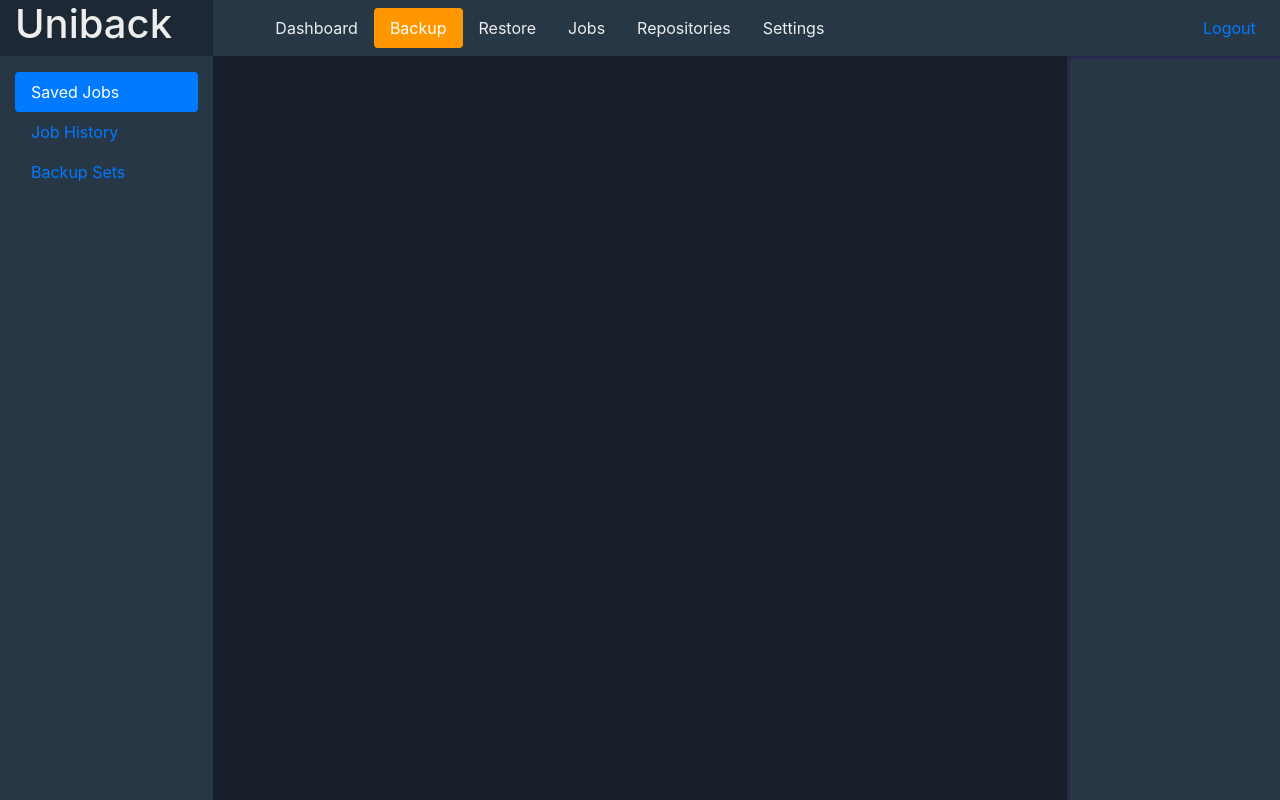
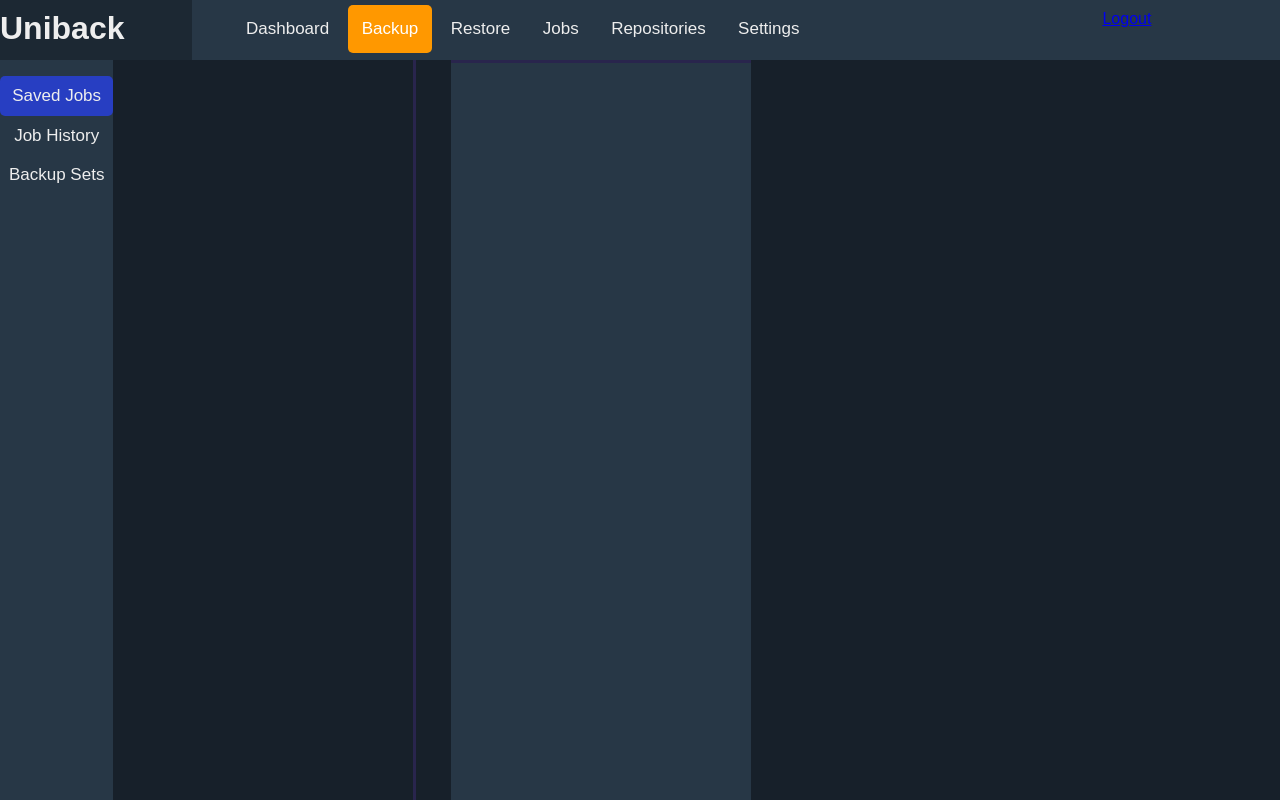
Before and after one commit to XXL6/uniback, a Flask app: page /backup/saved_jobs in a window 1280 px wide. Run offline with Flask 2, Linux system fonts and the light colour scheme; parts of the project's set-up code (start-up, migrations or seed data) failed here and were passed over; some libraries are stand-ins or nearby versions.

Commit message:
Ditched Bootstrap for more CSS oriented approach. Made the sidebar resizable.

```diff
--- a/uniback/static/app_layout.css
+++ b/uniback/static/app_layout.css
@@ -1,50 +1,18 @@
 .app-header {
-    color: #eeeeee;
-    background-color: #273746;
-    display: inline-block;
-    width: 100%;
+    display: grid;
+    grid-template-columns: repeat(20, 1fr);
+    height: 60px;
 }
 
-.corner-title {
-    background-color: #1C2833;
-    display: inline-block;
-    min-width: 140px;
+.tab-content {
+    display: grid;
+    grid-template-columns: repeat(20, 1fr);
+    height: calc(100vh - 60px);
 }
 
-.navbar .nav-pills > li > a {
-    color: #eeeeee;
+.list-group {
+    padding-left: 0px;
 }
-
-.navbar .nav-pills > li > a:hover {
-    background-color: #ffe0b2;
-    color: #111111;
-}
-
-.navbar .nav-pills .active > a {
-    background-color: #ff9800;
-    color: #ffffff;
-}
-
-.menu-container {
-    background-color: #273746;
-    height: calc(100vh - 56px);
-    /*height: 100vh;*/
-}
-
-#v-pills-tab {
-    color: #eeeeee;
-}
-
-.menu-container .menu-item > a{
-    /*background-color: #c5cae9;*/
-    background-color: #ffffff;
-    color: #eeeeee;
-}
-
-.menu-container .menu-item .active > a {
-    background-color: #5c6bc0;
-}
-
 
 .list-group-item {
     background-color: #565657;
@@ -52,6 +20,23 @@
     line-height: 1.2em;
     padding-top: 0%;
     padding-bottom: 0%;
+    margin-bottom: 3px;
+    display: grid;
+    grid-template-columns: repeat(16, 1fr);
+}
+
+.list-group-item.active {
+    background-color: #2efddbc2;
+}
+
+.list-group-item.hover {
+    background-color: #7676a1;
+    cursor: pointer;
+}
+
+.list-group-item.active.hover {
+    background-color: #404064;
+    cursor: pointer;
 }
 
 /*
@@ -75,90 +60,50 @@
 .list-checkbox-div {
     top: 0px;
     float: left;
-    position: absolute;
-    width: 4%;
+    position: relative;
     height: 100%;
     border-right-style: solid;
     border-color: #29254d;
+    grid-column: span 1;
+    min-width: 35px;
 }
 
 .list-content-group {
     top: 0px;
-    left: 5%;
     position: relative;
-    width: 95%;
-    height: 100%;
+    padding-left: 5px;
     padding-bottom: 10px;
     padding-top: 10px;
+    grid-column: span 15;
 }
 
 .list-checkbox {
-    float: left;
-    position: absolute;
+    left: 40%;
+    position: relative;
     top: 40%;
     transform: scale(1.5);
-    /*height: 100%;
-    width: 50%;
-    position: absolute;
-    top: 40%;*/
 }
 
 .list-content {
     position: relative;
 }
 
-.sidebar-container {
-    border-top-style: solid;
-    border-color: #29254d;
-    background-color: #273746;
+
+/* not actually part of the left-hand menu but is all the content to the right of the menu and to the left of the sidebar*/
+.menu-content {
     overflow: auto;
-    height: calc(100vh - 56px);
+    height: 100%;
     padding-left: 0%;
     padding-right: 0%;
+    box-sizing: border-box;
+    width: 70%;
+    min-width: 300px;
+    flex: 1 1 auto;
 }
 
-.sidebar-resize-bar {
-    position: sticky;
-    left: 0;
-    float: left;
-    z-index: 100;
-    height: calc(100vh - 59px); /* add extra -3 because we're accounting for the top border of .sidebar-container */
-    width: 3px;
-    cursor: ew-resize;
-    background-color: #29254d; /* same color as the .sidebar-container border-color as this is now its' "border" instead of using border-left
-    we do this so we have a border that we can have the cursor change to the resize cursor*/
-}
-
-.sidebar-content {
-    padding-right: 15px;
-    padding-left: 15px;
-    width: calc(100% - 6px);
-    height: 100%;
-    position: relative;
-    left: 3px;
-}
-
-.menu-content {
+.flex-wrapper {
     overflow: auto;
-    height: calc(100vh - 56px);
-    padding-left: 0%;
-    padding-right: 0%;
-}
-/*
-.wrapper {
     display: flex;
     width: 100%;
-    align-items: stretch;
+    grid-column: span 17;
 }
-
-#sidebar {
-    min-width: 250px;
-    max-width: 250px;
-    min-height: calc(100vh - 56px);
-}
-
-#sidebar.active {
-    margin-right: -250px;
-    overflow: hidden;
-}
-*/
--- a/uniback/static/global.css
+++ b/uniback/static/global.css
@@ -7,3 +7,11 @@
 html, .container-fluid {
     height: 100%;
 }
+
+html * {
+    font-family: Arial, Helvetica, sans-serif;
+}
+
+ul {
+    list-style-type: none;
+}
--- /dev/null
+++ b/uniback/static/menu.css
@@ -0,0 +1,46 @@
+.menu-container {
+    background-color: #273746;
+    height: calc(100vh - 60px);
+    grid-column: span 3;
+    /*height: 100vh;*/
+}
+
+#v-pills-tab {
+    color: #eeeeee;
+}
+
+.menu-container .menu-item {
+    color: #eeeeee;
+    display: inline-block;
+    text-align: center;
+    padding-top: 10px;
+    padding-bottom: 10px;
+    width: 100%;
+    text-decoration: none;
+    font-size: 17px;
+    border-radius: 5px;
+}
+
+.menu-container .menu-item:hover {
+    background-color: #a3a5f1;
+    color: #111111;
+}
+
+.menu-container .menu-item.active:hover {
+    background-color: #a3a5f1;
+    color: #111111;
+}
+
+.menu-container .menu-item.active {
+    background-color: #273ec2;
+}
+
+.menu-container .menu-item:active {
+    background-color: #44308d;
+    color: #ffffff;
+    transform: scale(0.99);
+}
+
+ul.menu-items {
+    padding-left: 0%;
+}
--- /dev/null
+++ b/uniback/static/navbar.css
@@ -0,0 +1,67 @@
+.nav-account-items {
+    display: relative;
+    float: right;
+    grid-column: span 3;
+    padding: 10px 10px 10px 10px;
+    background-color: #273746;
+}
+
+.navigation-bar {
+    color: #eeeeee;
+    background-color: #273746;
+    display: inline-block;
+    width: 100%;
+}
+
+.corner-title {
+    background-color: #1C2833;
+    display: inline-block;
+    min-width: 140px;
+    grid-column: span 3;
+}
+
+.corner-title > h1 {
+    margin-top: 10px;
+    margin-bottom: 10px;
+}
+
+.pill-bar {
+    grid-column: span 14;
+    background-color: #273746;
+}
+
+.nav-pills {
+    margin-top: 5px;
+    margin-bottom: 5px;
+
+}
+
+.pill-bar .nav-pills > li > a {
+    color: #eeeeee;
+    display: inline-block;
+    text-align: center;
+    padding: 14px;
+    text-decoration: none;
+    font-size: 17px;
+    border-radius: 5px;
+}
+
+.pill-bar .nav-pills > li > a:hover {
+    background-color: #ffe0b2;
+    color: #111111;
+}
+
+.pill-bar .nav-pills > li > a:active {
+    background-color: #997a4b;
+    color: #111111;
+    transform: scale(0.99);
+}
+
+.nav-item {
+    display: inline-block;
+}
+
+.pill-bar .nav-pills .active > a {
+    background-color: #ff9800;
+    color: #ffffff;
+}
--- /dev/null
+++ b/uniback/static/sidebar.css
@@ -0,0 +1,33 @@
+.sidebar-container {
+    border-top-style: solid;
+    border-color: #29254d;
+    background-color: #273746;
+    overflow: auto;
+    padding-left: 0%;
+    padding-right: 0%;
+    box-sizing: border-box;
+    min-width: 300px;
+    flex: 1 999 auto;
+}
+
+.sidebar-resize-bar {
+    position: sticky;
+    left: 0;
+    float: left;
+    z-index: 100;
+    height: 100%;
+    width: 3px;
+    cursor: ew-resize;
+    background-color: #29254d; /* same color as the .sidebar-container border-color as this is now its' "border" instead of using border-left
+    we do this so we have a border that we can have the cursor change to the resize cursor*/
+    flex: 0 0 auto;
+}
+
+.sidebar-content {
+    padding-right: 15px;
+    padding-left: 15px;
+    width: calc(100% - 33px); /* minus padding and the resize-bar */
+    height: 100%;
+    position: relative;
+    left: 3px;
+}
--- a/uniback/templates/app_layout.html
+++ b/uniback/templates/app_layout.html
@@ -5,25 +5,22 @@
 {% import "navigation_bar.html" as navigation_bar %}
 <link type="text/css" rel="stylesheet" href="{{ url_for('static', filename='app_layout.css') }}">
 <body>
-    <header class="corner-title col-md-2 float-left">
+    <div class="app-header">
+        <header class="corner-title">
             <h1>Uniback</h1>
         </header>
-    <header class="app-header col-md-10 float-right">
-        <nav class="navbar navbar-expand-md navbar-light">
-            <div class="container-fluid">
+        <div class="pill-bar">
             {{ navigation_bar.render_navigation_pills(navigation_bar.navigation_pills, active_tab) }}
-
-                <div class="col-md-2 float-right">
+        </div>
+        <div class="nav-account-items">
                 <a class="nav-item nav-link col-md-1 float-left" href="{{ url_for('settings.account') }}">{{ current_user.username }}</a>
                 <a class="nav-item nav-link col-md-1 float-right" href="{{ url_for('users.logout') }}">Logout</a>
         </div>
-
     </div>
-        </nav>
-    </header>
-
+    <div class="tab-content">
         {% block tab_content %}
         {% endblock tab_content%}
+    </div>
 
 </body>
 {% endblock app_content %}
--- a/uniback/templates/backup/backup.html
+++ b/uniback/templates/backup/backup.html
@@ -9,13 +9,11 @@
 {% block tab_content %}
     {{ generate_menu(menu_list, active_menu, 'Backup') }}
     <!--<div class="wrapper">-->
-        <div class="col-md-8 float-left">
+        <div class="menu-content">
             {% block menu_content %}
             {% endblock menu_content %}
+            {{ render_flashed_messages() }}
         </div>
         {{ generate_sidebar() }}
-        <div class="col-md-8 float-left">
-            {{ render_flashed_messages() }}
-        </div>
     <!--</div>-->
 {% endblock tab_content %}
--- a/uniback/templates/global_layout.html
+++ b/uniback/templates/global_layout.html
@@ -8,7 +8,7 @@
     <title>Uniback</title>
     <meta name="viewport" content="width=device-width, initial-scale=1">
     <link type="text/css" rel="stylesheet" href="{{ url_for('static', filename='normalize.css') }}">
-    <link type="text/css" rel="stylesheet" href="{{ url_for('static', filename='bootstrap.css') }}">
+    <!--<link type="text/css" rel="stylesheet" href="{{ url_for('static', filename='bootstrap.css') }}">-->
     <link type="text/css" rel="stylesheet" href="{{ url_for('static', filename='global.css') }}">
 </head>
 <script src="{{ url_for('static', filename='jquery.js') }}"></script>
--- a/uniback/templates/menu_generator.html
+++ b/uniback/templates/menu_generator.html
@@ -1,8 +1,9 @@
 {% macro generate_menu(menu_item_list, active_menu, menu_header="Menu", sep=False) %}
-<div class="container-fluid menu-container col-md-2 float-left span2">
-    <ul class="nav flex-column nav-pills mt-3" id="v-pills-tab" aria-orientation="vertical">
+<link type="text/css" rel="stylesheet" href="{{ url_for('static', filename='menu.css') }}">
+<div class="menu-container">
+    <ul class="menu-items" aria-orientation="vertical">
         {% for href, id, caption in menu_item_list %}
-            <a class="nav-link menu-item {% if active_menu == id %}active{% endif %}" role="tab" href="{{ href }}">{{ caption }}</a>
+            <a class="menu-item {% if active_menu == id %}active{% endif %}" role="tab" href="{{ href }}">{{ caption }}</a>
         {% endfor %}
     </ul>
 </div>
@@ -10,14 +11,39 @@
 
 {% macro generate_sidebar() %}
 <link type="text/css" rel="stylesheet" href="{{ url_for('static', filename='preloader/style.css') }}">
-
-<nav id="sidebar" class="container-fluid col-md-2 float-right span2 sidebar-container">
-    <div class="sidebar-resize-bar"></div>
+<link type="text/css" rel="stylesheet" href="{{ url_for('static', filename='sidebar.css') }}">
+<div class="sidebar-resize-bar"></div>
+<nav id="sidebar" class="flex-col sidebar-container">
     <div class="container sidebar-content">
 
     </div>
 </nav>
 <script type="text/javascript">
+    var handlerDragging = false;
+    var handler = $( ".sidebar-resize-bar" ).get(0);
+    var wrapper = $( ".flex-wrapper" ).get(0);
 
+    $( document ).mousedown(function(e) {
+        if (e.target === handler) {
+            handlerDragging = true;
+            $( "body" ).css( "cursor", "ew-resize");
+        }
+    });
+
+    $( document ).mousemove(function(e) {
+        if (!handlerDragging) {
+            return false;
+        }
+        var containerOffsetLeft = wrapper.offsetLeft;
+        var pointerRelativeXpos = e.pageX - containerOffsetLeft;
+
+        $( ".menu-content" ).css("width", (pointerRelativeXpos) + "px");
+        $( ".menu-content" ).css("flexGrow", "0");
+    });
+
+    $( document ).mouseup(function(e) {
+        handlerDragging = false;
+        $( "body" ).css( "cursor", "default");
+    });
 </script>
 {% endmacro %}
--- a/uniback/templates/navigation_bar.html
+++ b/uniback/templates/navigation_bar.html
@@ -10,7 +10,8 @@
 ] -%}
 
 {% macro render_navigation_pills(pill_list, active_tab, sep=False) %}
-    <ul class="nav nav-pills">
+    <link type="text/css" rel="stylesheet" href="{{ url_for('static', filename='navbar.css') }}">
+    <ul class="nav-pills">
         {% for href, id, name in navigation_pills %}
             <li class="nav-item {% if id == active_tab %} active {% endif %}">
                 <a class="nav-link" href="{{ href }}">{{ name }}</a>
--- a/uniback/templates/settings/credentials.html
+++ b/uniback/templates/settings/credentials.html
@@ -16,6 +16,5 @@
             </div>
         {% endif %}
     </div>
-
    {{ generate_credential_list(credential_groups) }}
 {% endblock menu_content %}
--- a/uniback/templates/settings/settings.html
+++ b/uniback/templates/settings/settings.html
@@ -10,12 +10,12 @@
 {% from "menu_generator.html" import generate_menu, generate_sidebar %}
 {% block tab_content %}
     {{ generate_menu(menu_list, active_menu, 'Settings') }}
-    <!--<div class="wrapper">-->
-        <div class="col-md-8 float-left menu-content">
+    <div class="flex-wrapper">
+        <div class="flex-col menu-content">
             {% block menu_content %}
             {% endblock menu_content %}
             {{ render_flashed_messages() }}
         </div>
         {{ generate_sidebar() }}
-    <!--</div>-->
+    </div>
 {% endblock tab_content %}
--- a/uniback/templates/sidebar/credentials.html
+++ b/uniback/templates/sidebar/credentials.html
@@ -1,7 +1,7 @@
 Group ID: {{ info_dict["group_id"]}}<br>
 Description: {{ info_dict["description"] }}<br>
 Service: {{ info_dict["service_name"] }}<br>
-Time Added: {{ info_dict["time_added"] }}<br>
+Time Added: {{ info_dict["time_added"] }}<br><br>
 <b>Credentials:</b><br>
 {% for credential_set in info_dict["credentials"] %}
     {{credential_set["role"]}}: {{credential_set["data"]}}<br>
```
Also changed, not shown: uniback/templates/list_generators.html (+27 -15 lines). Lines whose indentation alone changed are shown as unchanged.
